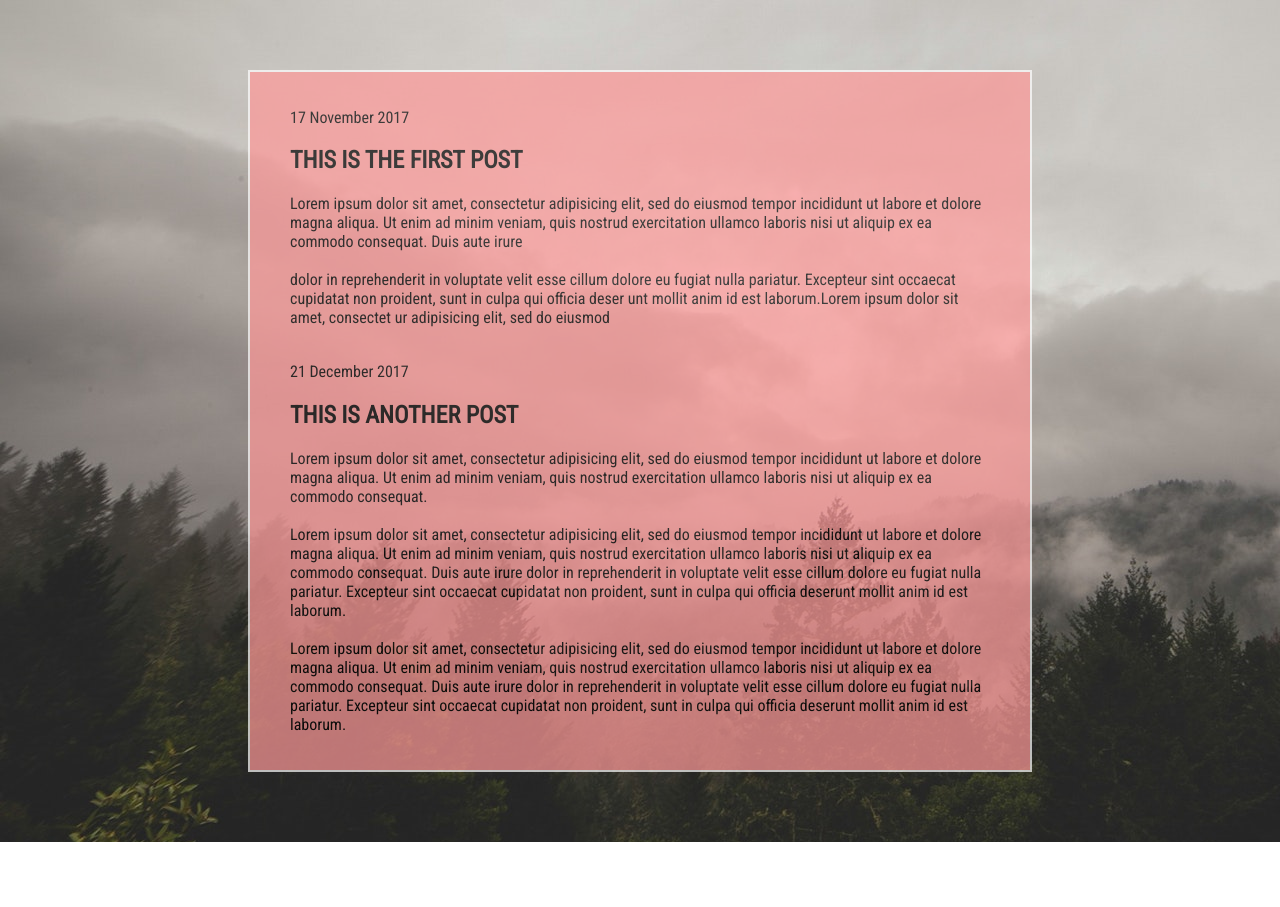
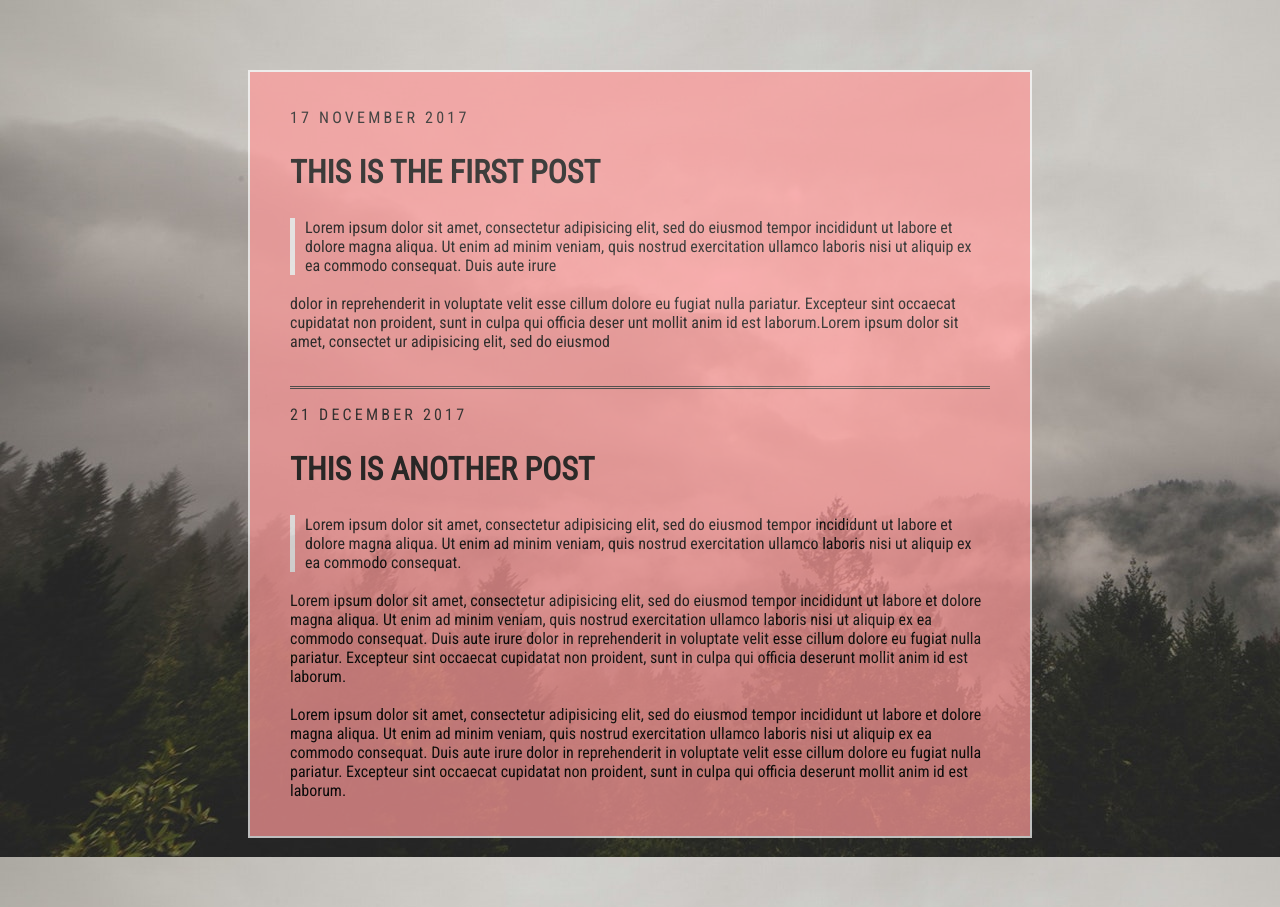
Before and after one commit to klanti117/SimpleBlog, a plain HTML site: page index.html in a window 1280 px wide. Before the commit the page ends 842 px from the top, so only its background shows below. Drawn offline with Linux system fonts and the light colour scheme.

Commit message:
added hr and styled paragraph

```diff
--- a/index.html
+++ b/index.html
@@ -7,13 +7,15 @@
 </head>
 <body>
 	<div class="container">
-		<p>17 November 2017</p>
+		<p class="date">17 November 2017</p>
 		<h2>THIS IS THE FIRST POST</h2>
-		<P>	Lorem ipsum dolor sit amet, consectetur adipisicing elit, sed do eiusmod
+		<p>
+			<div class="quote">Lorem ipsum dolor sit amet, consectetur adipisicing elit, sed do eiusmod
 				tempor incididunt ut labore et dolore magna aliqua. Ut enim ad minim veniam,
 				quis nostrud exercitation ullamco laboris nisi ut aliquip ex ea commodo
 				consequat. Duis aute irure
-			<br/><br>
+			</div>
+			<br>
 			dolor in reprehenderit in voluptate velit esse
 			cillum dolore eu fugiat nulla pariatur. Excepteur sint occaecat cupidatat non
 			proident, sunt in culpa qui officia deser
@@ -23,13 +25,16 @@
 
 		</P>
 
-		<p>21 December 2017</p>
+		<hr>
+
+		<p class="date">21 December 2017</p>
 		<h2>THIS IS ANOTHER POST</h2>
-		<p> Lorem ipsum dolor sit amet, consectetur adipisicing elit, sed do eiusmod
+		<p><div class="quote">Lorem ipsum dolor sit amet, consectetur adipisicing elit, sed do eiusmod
 				tempor incididunt ut labore et dolore magna aliqua. Ut enim ad minim veniam,
 				quis nostrud exercitation ullamco laboris nisi ut aliquip ex ea commodo
 				consequat.
-			<br><br>
+			</div>
+			<br>
 			Lorem ipsum dolor sit amet, consectetur adipisicing elit, sed do eiusmod
 			tempor incididunt ut labore et dolore magna aliqua. Ut enim ad minim veniam,
 			quis nostrud exercitation ullamco laboris nisi ut aliquip ex ea commodo
--- a/style.css
+++ b/style.css
@@ -15,3 +15,33 @@ body{
 	/*color: white;*/
 	opacity: 0.7;
 }
+.quote{
+	border-left: solid white 5px;
+	padding-left: 10px;
+}
+
+.date{
+	color: #0d0d0d;
+	text-transform: uppercase;
+	letter-spacing: 0.2rem;
+}
+h2{
+	font-size: 2.0rem;
+}
+hr {
+    overflow: visible; /* For IE */
+    padding: 0;
+    border: none;
+    border-top: medium double #333;
+    color: #333;
+    text-align: center;
+}
+hr.after{
+    content: "§";
+    display: inline-block;
+    position: relative;
+    top: -0.7em;
+    font-size: 1.5em;
+    padding: 0 0.25em;
+    background: white;
+}
```
Lines whose indentation alone changed are shown as unchanged.
